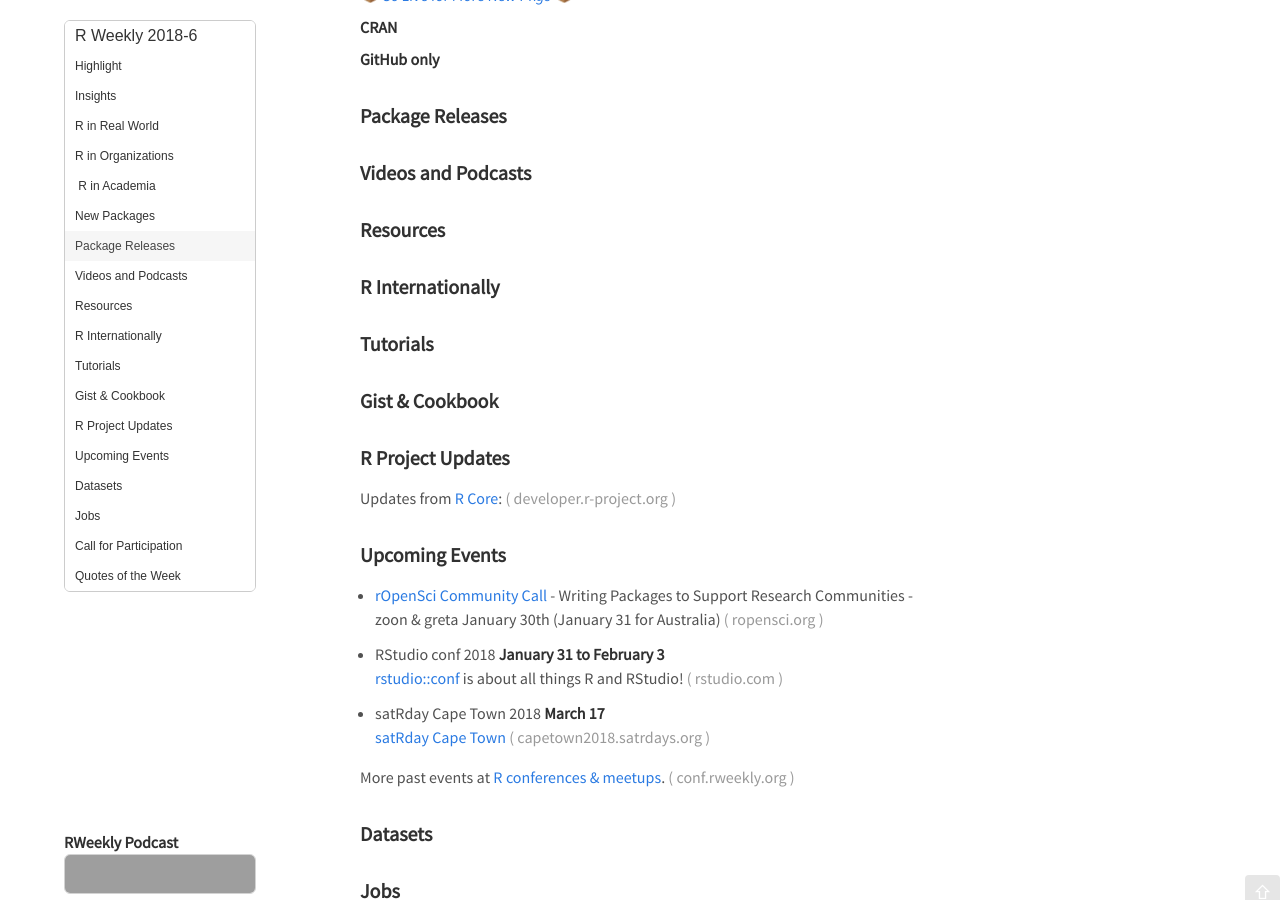
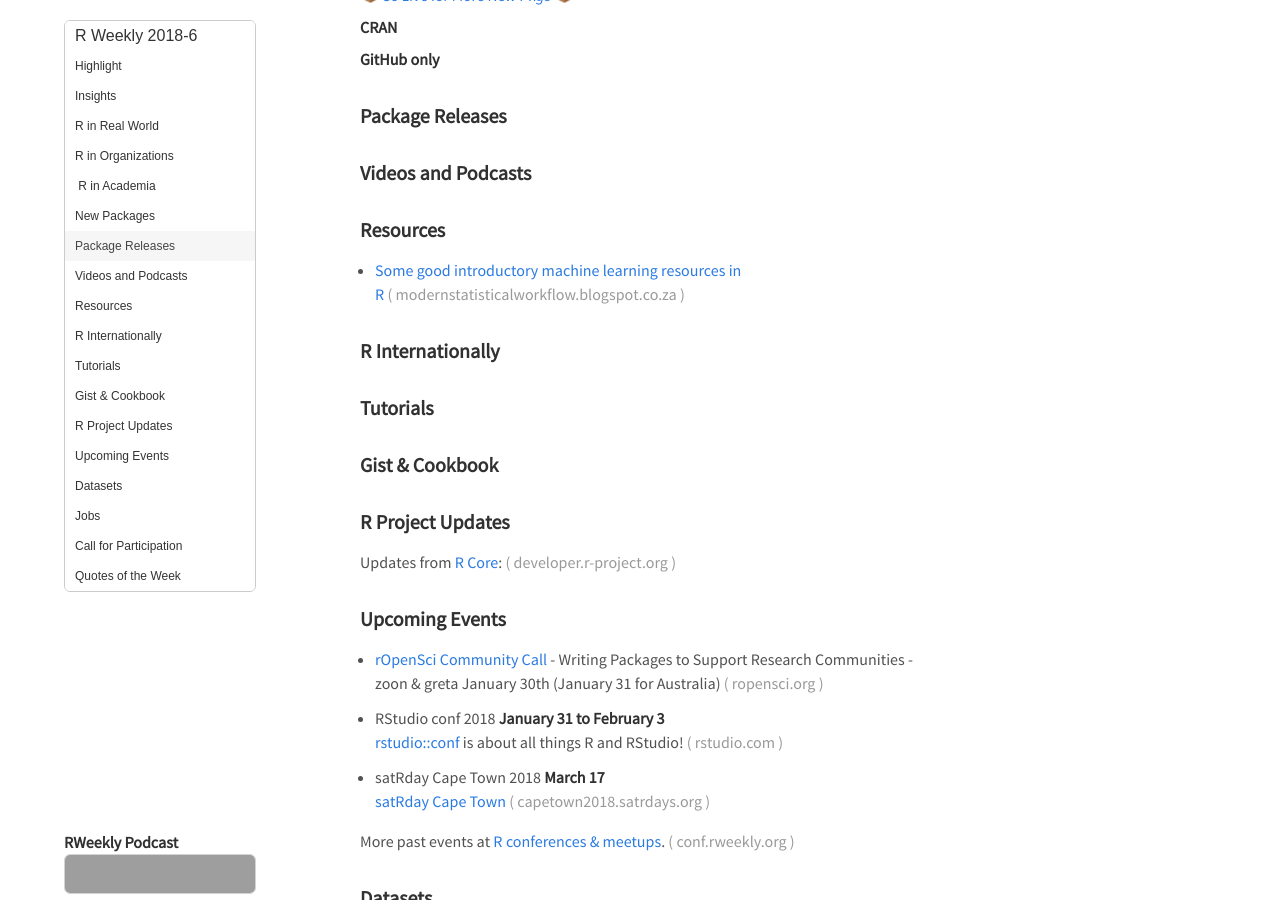
Before and after one commit to rweekly/rweekly.org, a Jekyll site: the page built from draft.md, in a window 1280 px wide and 900 px high, scrolled down 539 px. Built offline with Jekyll 4.4.1, drawn with Linux system fonts in a browser that asks for light colours; emoji names are drawn with the system emoji font; comment, search, counter and statistics services are not loaded; grey boxes are pictures that could not be loaded.

Commit message:
Update draft.md

```diff
--- a/draft.md
+++ b/draft.md
@@ -49,7 +49,7 @@
 
 ###  Resources
 
-
++ [Some good introductory machine learning resources in R](http://modernstatisticalworkflow.blogspot.co.za/2018/01/some-good-introductory-machine-learning.html)
 
 ### R Internationally
 
```
